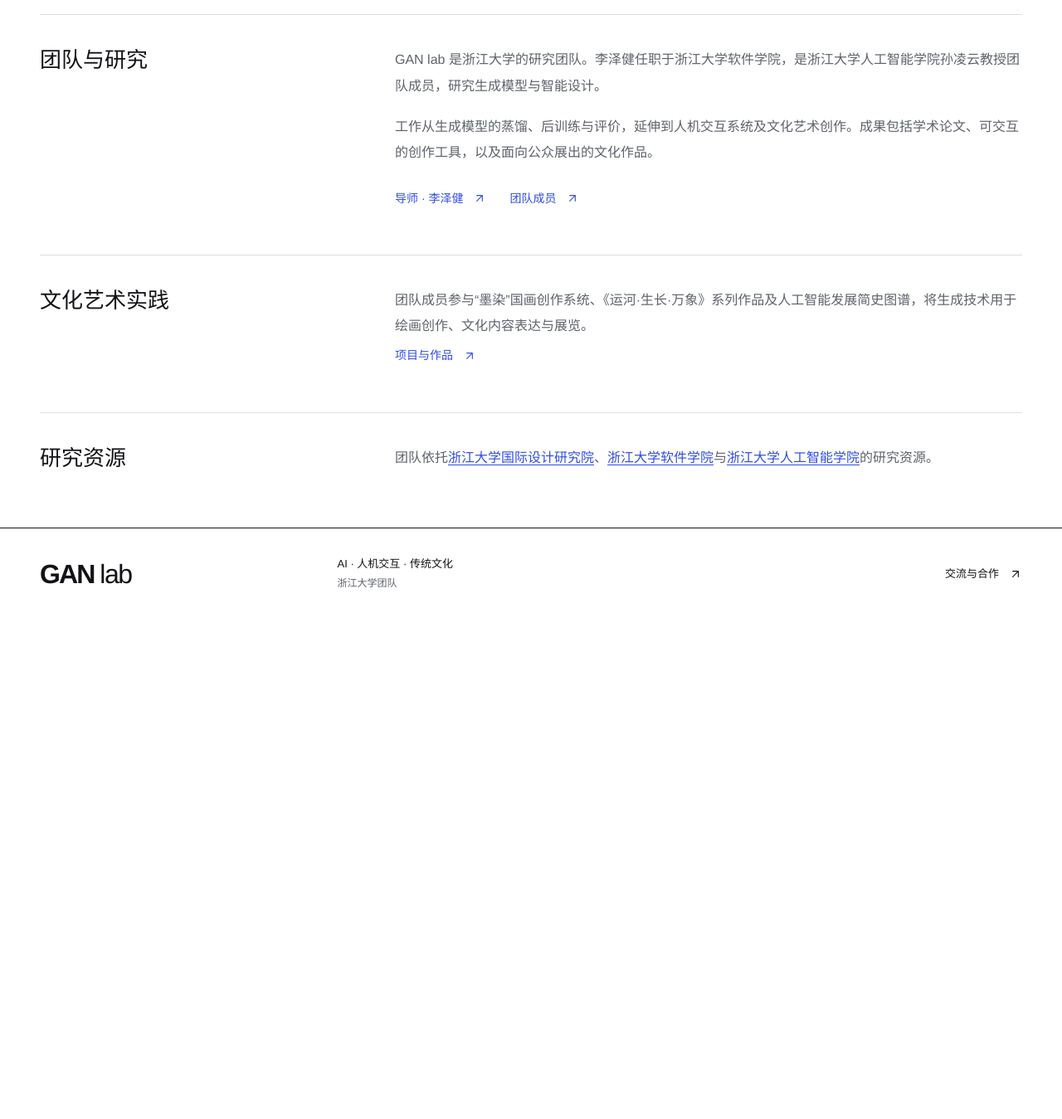
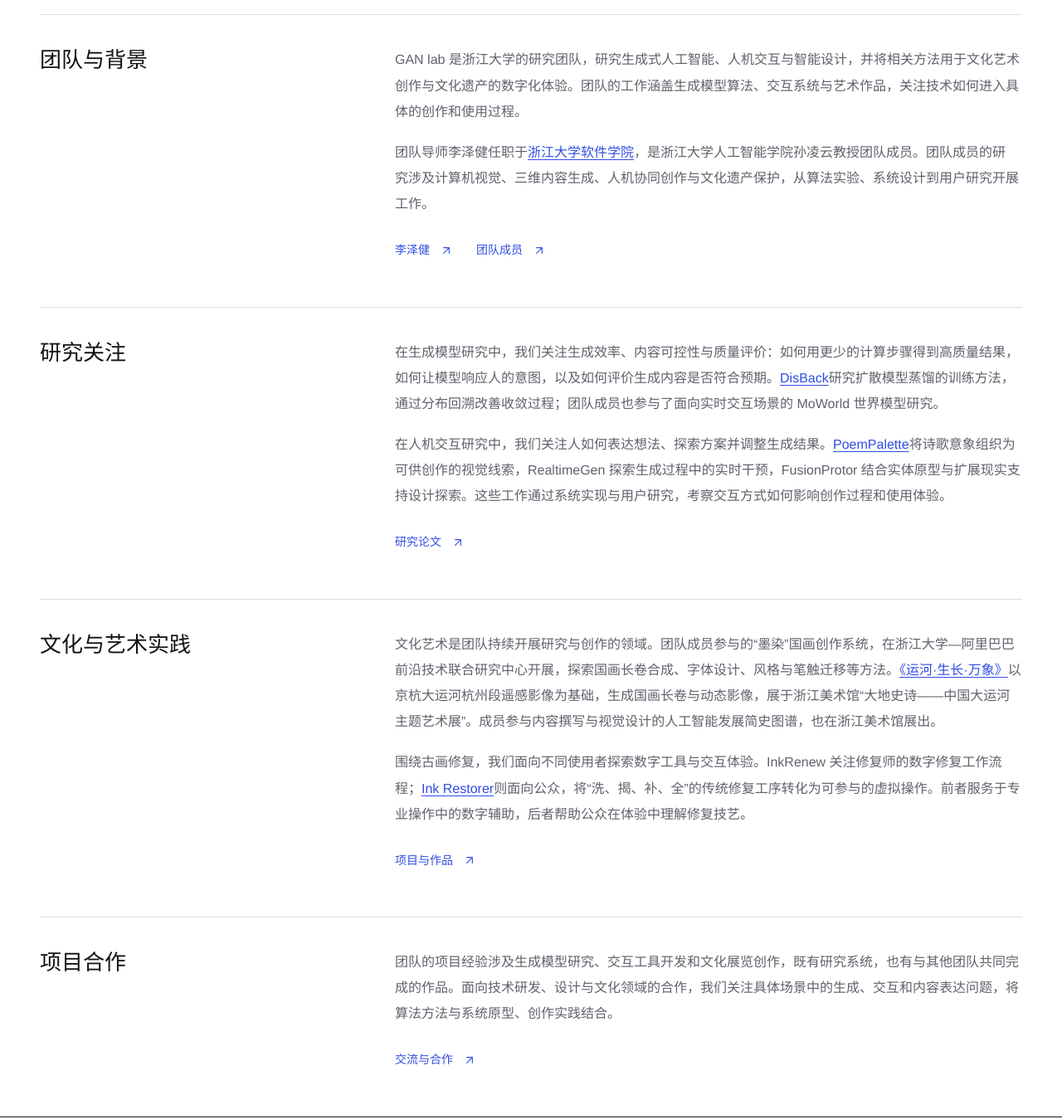
Before and after one commit to xiaosen3333/gan-lab-site, a website: page about/index.html in a window 1280 px wide. Shown: the part 260-1609 px from the top of the page at 83% size. Before the commit the page ends 1007 px from the top, so only its background shows below. Drawn offline with Linux system fonts and the light colour scheme.

Commit message:
Expand About narrative and remove vague research resources section

```diff
--- a/about/index.html
+++ b/about/index.html
@@ -27,9 +27,25 @@
 <a class="skip" href="#main">跳到正文</a>
 <header class="site-header"><div class="shell header-inner"><a href="/gan-lab-site/" class="logo" aria-label="GAN lab 首页">GAN <span>lab</span></a><nav aria-label="主导航"><a href="/gan-lab-site/projects/" data-nav="projects">项目</a><a href="/gan-lab-site/outputs/" data-nav="outputs">论文</a><a href="/gan-lab-site/people/" data-nav="people">团队</a><a href="/gan-lab-site/about/" data-nav="about" aria-current="page">关于</a></nav><a class="contact-link" data-nav="contact" href="/gan-lab-site/contact/">交流与合作 <svg class="icon" viewBox="0 0 24 24" aria-hidden="true" focusable="false"><path d="M7 17 17 7M7 7h10v10"/></svg></a></div></header>
 <main id="main" tabindex="-1"><div class="shell"><div class="page-heading"><div class="breadcrumbs"><a href="/gan-lab-site/">首页</a><span>/</span>关于</div><h1>关于 GAN lab</h1></div>
-    <section class="page-section about-grid"><h2>团队与研究</h2><div><p>GAN lab 是浙江大学的研究团队。李泽健任职于浙江大学软件学院，是浙江大学人工智能学院孙凌云教授团队成员，研究生成模型与智能设计。</p><p>工作从生成模型的蒸馏、后训练与评价，延伸到人机交互系统及文化艺术创作。成果包括学术论文、可交互的创作工具，以及面向公众展出的文化作品。</p><div class="profile-links"><a class="inline-link" href="/gan-lab-site/people/li-zejian/">导师 · 李泽健<svg class="icon" viewBox="0 0 24 24" aria-hidden="true" focusable="false"><path d="M7 17 17 7M7 7h10v10"/></svg></a><a class="inline-link" href="/gan-lab-site/people/">团队成员<svg class="icon" viewBox="0 0 24 24" aria-hidden="true" focusable="false"><path d="M7 17 17 7M7 7h10v10"/></svg></a></div></div></section>
-    <section class="page-section about-grid"><h2>文化艺术实践</h2><div><p>团队成员参与“墨染”国画创作系统、《运河·生长·万象》系列作品及人工智能发展简史图谱，将生成技术用于绘画创作、文化内容表达与展览。</p><a class="inline-link" href="/gan-lab-site/projects/">项目与作品<svg class="icon" viewBox="0 0 24 24" aria-hidden="true" focusable="false"><path d="M7 17 17 7M7 7h10v10"/></svg></a></div></section>
-    <section class="page-section about-grid"><h2>研究资源</h2><p>团队依托<a href="http://idi.zju.edu.cn/" target="_blank" rel="noopener">浙江大学国际设计研究院</a>、<a href="http://www.cst.zju.edu.cn/" target="_blank" rel="noopener">浙江大学软件学院</a>与<a href="https://ai.zju.edu.cn/" target="_blank" rel="noopener">浙江大学人工智能学院</a>的研究资源。</p></section>
+    <section class="page-section about-grid"><h2>团队与背景</h2><div>
+      <p>GAN lab 是浙江大学的研究团队，研究生成式人工智能、人机交互与智能设计，并将相关方法用于文化艺术创作与文化遗产的数字化体验。团队的工作涵盖生成模型算法、交互系统与艺术作品，关注技术如何进入具体的创作和使用过程。</p>
+      <p>团队导师李泽健任职于<a href="http://www.cst.zju.edu.cn/" target="_blank" rel="noopener">浙江大学软件学院</a>，是浙江大学人工智能学院孙凌云教授团队成员。团队成员的研究涉及计算机视觉、三维内容生成、人机协同创作与文化遗产保护，从算法实验、系统设计到用户研究开展工作。</p>
+      <div class="profile-links"><a class="inline-link" href="/gan-lab-site/people/li-zejian/">李泽健<svg class="icon" viewBox="0 0 24 24" aria-hidden="true" focusable="false"><path d="M7 17 17 7M7 7h10v10"/></svg></a><a class="inline-link" href="/gan-lab-site/people/">团队成员<svg class="icon" viewBox="0 0 24 24" aria-hidden="true" focusable="false"><path d="M7 17 17 7M7 7h10v10"/></svg></a></div>
+    </div></section>
+    <section class="page-section about-grid"><h2>研究关注</h2><div>
+      <p>在生成模型研究中，我们关注生成效率、内容可控性与质量评价：如何用更少的计算步骤得到高质量结果，如何让模型响应人的意图，以及如何评价生成内容是否符合预期。<a href="/gan-lab-site/research/disback/">DisBack</a>研究扩散模型蒸馏的训练方法，通过分布回溯改善收敛过程；团队成员也参与了面向实时交互场景的 MoWorld 世界模型研究。</p>
+      <p>在人机交互研究中，我们关注人如何表达想法、探索方案并调整生成结果。<a href="/gan-lab-site/projects/#poempalette">PoemPalette</a>将诗歌意象组织为可供创作的视觉线索，RealtimeGen 探索生成过程中的实时干预，FusionProtor 结合实体原型与扩展现实支持设计探索。这些工作通过系统实现与用户研究，考察交互方式如何影响创作过程和使用体验。</p>
+      <div class="profile-links"><a class="inline-link" href="/gan-lab-site/outputs/">研究论文<svg class="icon" viewBox="0 0 24 24" aria-hidden="true" focusable="false"><path d="M7 17 17 7M7 7h10v10"/></svg></a></div>
+    </div></section>
+    <section class="page-section about-grid"><h2>文化与艺术实践</h2><div>
+      <p>文化艺术是团队持续开展研究与创作的领域。团队成员参与的“墨染”国画创作系统，在浙江大学—阿里巴巴前沿技术联合研究中心开展，探索国画长卷合成、字体设计、风格与笔触迁移等方法。<a href="/gan-lab-site/projects/#canal-growth">《运河·生长·万象》</a>以京杭大运河杭州段遥感影像为基础，生成国画长卷与动态影像，展于浙江美术馆“大地史诗——中国大运河主题艺术展”。成员参与内容撰写与视觉设计的人工智能发展简史图谱，也在浙江美术馆展出。</p>
+      <p>围绕古画修复，我们面向不同使用者探索数字工具与交互体验。InkRenew 关注修复师的数字修复工作流程；<a href="/gan-lab-site/research/ink-restorer/">Ink Restorer</a>则面向公众，将“洗、揭、补、全”的传统修复工序转化为可参与的虚拟操作。前者服务于专业操作中的数字辅助，后者帮助公众在体验中理解修复技艺。</p>
+      <div class="profile-links"><a class="inline-link" href="/gan-lab-site/projects/">项目与作品<svg class="icon" viewBox="0 0 24 24" aria-hidden="true" focusable="false"><path d="M7 17 17 7M7 7h10v10"/></svg></a></div>
+    </div></section>
+    <section class="page-section about-grid"><h2>项目合作</h2><div>
+      <p>团队的项目经验涉及生成模型研究、交互工具开发和文化展览创作，既有研究系统，也有与其他团队共同完成的作品。面向技术研发、设计与文化领域的合作，我们关注具体场景中的生成、交互和内容表达问题，将算法方法与系统原型、创作实践结合。</p>
+      <div class="profile-links"><a class="inline-link" href="/gan-lab-site/contact/">交流与合作<svg class="icon" viewBox="0 0 24 24" aria-hidden="true" focusable="false"><path d="M7 17 17 7M7 7h10v10"/></svg></a></div>
+    </div></section>
   </div></main>
 <footer class="site-footer"><div class="shell"><div class="footer-main"><a class="logo" href="/gan-lab-site/">GAN <span>lab</span></a><p>AI · 人机交互 · 传统文化<br><span>浙江大学团队</span></p><div><a href="/gan-lab-site/contact/">交流与合作 <svg class="icon" viewBox="0 0 24 24" aria-hidden="true" focusable="false"><path d="M7 17 17 7M7 7h10v10"/></svg></a></div></div></div></footer>
 <script src="/gan-lab-site/site-runtime.js?v=4df5d5330315" defer></script>
--- a/generated-manifest.json
+++ b/generated-manifest.json
@@ -7,7 +7,7 @@
     "research/index.html": "f743cdafb7449002eb2c19b7be474bc636642c5bf3e7e54c6d9d87e882362d3d",
     "outputs/index.html": "5a0312f1417862829aec8d9d34857bc714cbe434b8ad0b7d73b34d1eba7250f7",
     "people/index.html": "082b4e51086b6791e44cdf76c91dce5b31d6eb00f692142cf4cba5e7b33307b6",
-    "about/index.html": "0bbf8a9c9d3301bba63da1c4ddd12a96a2cf5615ea89df218069cc179a3f6e56",
+    "about/index.html": "74551c8da84405341674f4f704cce5ef692408f96d82d8f17e36034081afca76",
     "contact/index.html": "f0451147f41f8f136030c475ee730c7952eb4295d396cab9ac319e7ed63fdce3",
     "research/disback/index.html": "5f94791fadc46ca8c3b79337141d1117a21e0d92b314db70b0b99a974b62fa5e",
     "research/ink-restorer/index.html": "8822f1cc6567129bcdaa91fbf56e3d80c245de8a9c5ebd15afd4d48c6108c3fd",
```
Also changed, not shown: renderer.js (+19 -9 lines).
